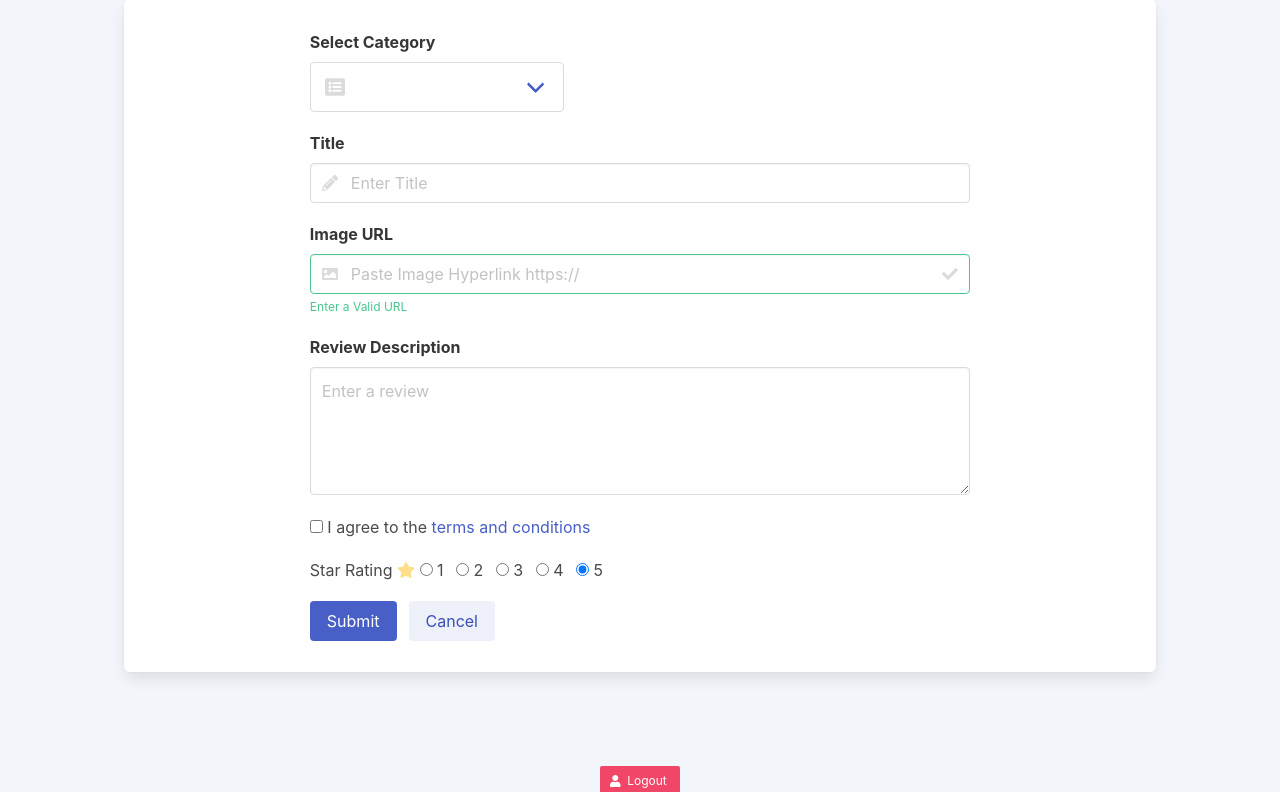
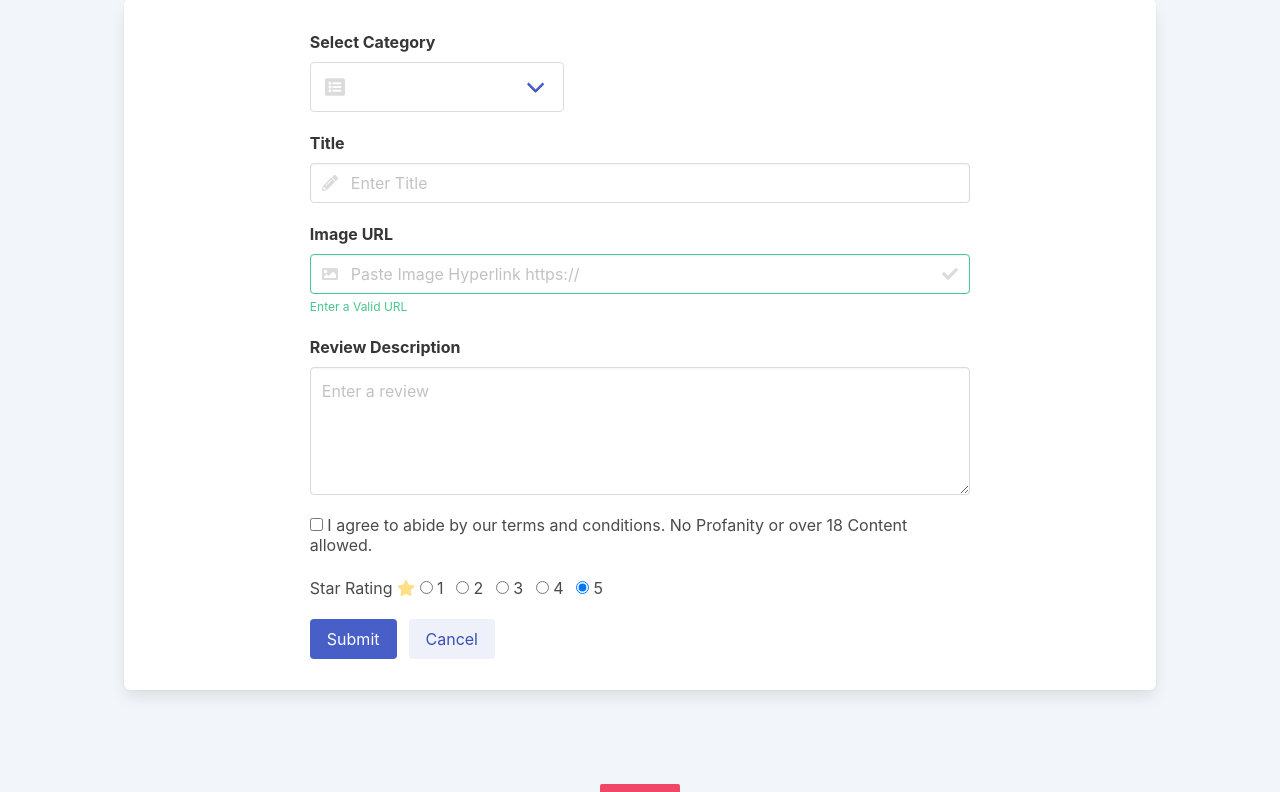
Before and after one commit to Code-Institute-Submissions/Flask-Revuu-It, a Flask app: page /add_review in a window 1280 px wide. Shown: the part 89-881 px from the top of the page. Run offline with Flask 2, Linux system fonts and the light colour scheme; the visitor is signed in with stand-in values (Sample User, id 1); data that the repository does not hold is empty; some libraries are stand-ins or nearby versions.

Commit message:
updated review terms text checkbox

```diff
--- a/templates/add_review.html
+++ b/templates/add_review.html
@@ -61,7 +61,7 @@
     <div class="control">
       <label class="checkbox">
         <input type="checkbox" id="agree_terms" name="agree_terms" required>
-        I agree to the <a href="{{url_for('get_reviews')}}">terms and conditions</a>
+        I agree to abide by our terms and conditions. No Profanity or over 18 Content allowed.
       </label>
     </div>
   </div>
--- a/templates/edit_review.html
+++ b/templates/edit_review.html
@@ -70,7 +70,7 @@
     <div class="control">
       <label class="checkbox">
         <input type="checkbox" id="agree_terms" name="agree_terms" required>
-        I agree to the <a href="{{url_for('get_reviews')}}">terms and conditions</a>
+        I agree to abide by our terms and conditions. No Profanity or over 18 Content allowed.
       </label>
     </div>
   </div>
```
Also changed, not shown: readme.md.
